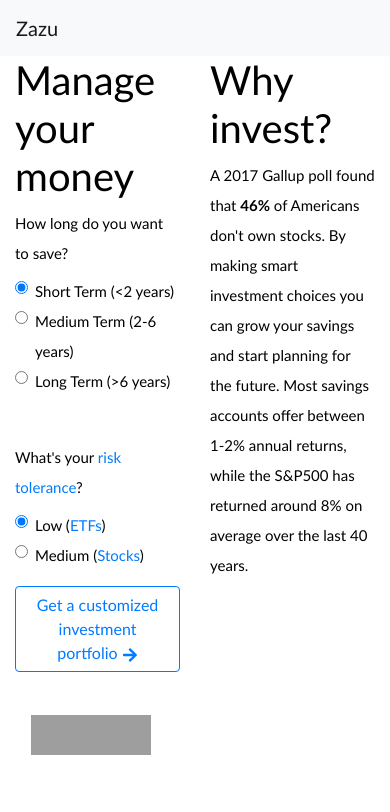
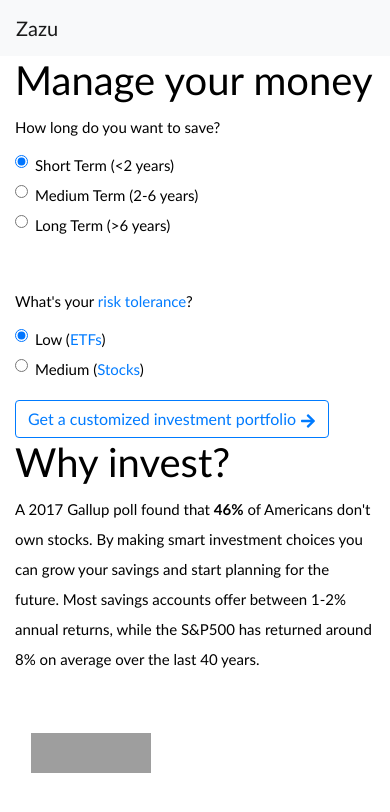
Before and after one commit to Piejak/antm-hackgt-2019, a React (Create React App) app in the folder zazu/: page / in a window 390 px wide. Shown: the top 812 px of the page. Built offline with nearby package versions, Linux system fonts and the light colour scheme; grey boxes are pictures that could not be loaded.

Commit message:
Make mobile styling changes

```diff
--- a/zazu/src/App.js
+++ b/zazu/src/App.js
@@ -106,14 +106,14 @@ class App extends React.Component {
             <Container>
                   <div>
                     <Row>
-                      <Col med={6}>
+                      <Col med={6} sm={12}>
                         <h1>
                           Manage your money
                         </h1>
                         <PortfolioForm formSubmit={this.handleClick} />
                       </Col>
-
-                      <Col med={6}>
+                      <br />
+                      <Col med={6} sm={12}>
                         <h1>Why invest?</h1>
                         <p>A 2017 Gallup poll found that <strong>46%</strong> of Americans don't own stocks. By making smart investment choices you can grow your savings and start planning for the future. Most savings accounts offer between 1-2% annual returns, while the S&P500 has returned around 8% on average over the last 40 years.</p>
                         <p></p>
```
